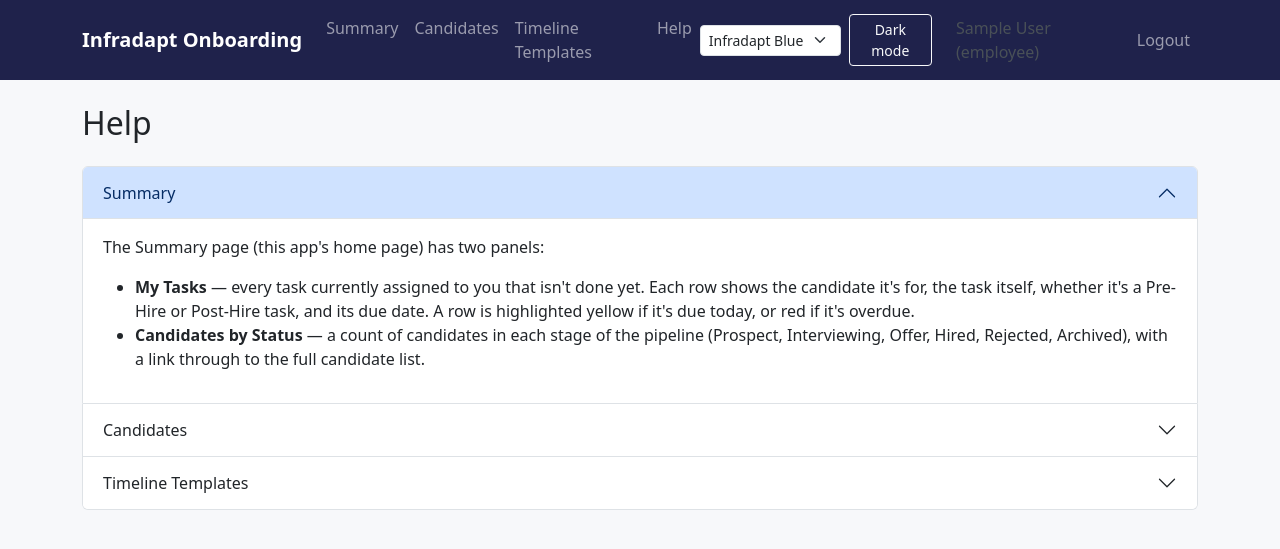
After one commit to crawcareer/infraboard, a Flask app: page /help in a window 1280 px wide. The commit adds this page. Shown: the top 549 px of the page. Run offline with Flask 3, Linux system fonts and the light colour scheme; the visitor is signed in with stand-in values (Sample User, id 1).

Commit message:
new "Help" section added

```diff
--- a/app/main.py
+++ b/app/main.py
@@ -31,3 +31,9 @@ def dashboard():
         my_tasks=my_tasks,
         today=today,
     )
+
+
+@main_bp.route("/help")
+@login_required
+def help_page():
+    return render_template("help.html")
--- a/app/templates/base.html
+++ b/app/templates/base.html
@@ -34,11 +34,12 @@
         <ul class="navbar-nav me-auto">
           <li class="nav-item"><a class="nav-link" href="{{ url_for('main.dashboard') }}">Summary</a></li>
           <li class="nav-item"><a class="nav-link" href="{{ url_for('candidates.list_candidates') }}">Candidates</a></li>
+          <li class="nav-item"><a class="nav-link" href="{{ url_for('templates_admin.list_templates') }}">Timeline Templates</a></li>
           {% if current_user.is_admin %}
-          <li class="nav-item"><a class="nav-link" href="{{ url_for('templates_admin.list_templates') }}">Timeline Templates</a></li>
           <li class="nav-item"><a class="nav-link" href="{{ url_for('auth.team_list') }}">Team</a></li>
           <li class="nav-item"><a class="nav-link" href="{{ url_for('admin.index') }}">Admin</a></li>
           {% endif %}
+          <li class="nav-item"><a class="nav-link" href="{{ url_for('main.help_page') }}">Help</a></li>
         </ul>
         <ul class="navbar-nav align-items-lg-center">
           <li class="nav-item theme-picker me-lg-2 my-1 my-lg-0">
--- /dev/null
+++ b/app/templates/help.html
@@ -0,0 +1,162 @@
+{% extends "base.html" %}
+{% block title %}Help{% endblock %}
+{% block content %}
+<h2 class="mb-4">Help</h2>
+
+<div class="accordion" id="helpAccordion">
+
+  <div class="accordion-item">
+    <h2 class="accordion-header">
+      <button class="accordion-button" type="button" data-bs-toggle="collapse" data-bs-target="#helpSummary">Summary</button>
+    </h2>
+    <div id="helpSummary" class="accordion-collapse collapse show" data-bs-parent="#helpAccordion">
+      <div class="accordion-body">
+        <p>The Summary page (this app's home page) has two panels:</p>
+        <ul>
+          <li>
+            <strong>My Tasks</strong> &mdash; every task currently assigned to you that isn't done yet. Each row
+            shows the candidate it's for, the task itself, whether it's a Pre-Hire or Post-Hire task, and its due
+            date. A row is highlighted yellow if it's due today, or red if it's overdue.
+          </li>
+          <li>
+            <strong>Candidates by Status</strong> &mdash; a count of candidates in each stage of the pipeline
+            (Prospect, Interviewing, Offer, Hired, Rejected, Archived), with a link through to the full candidate
+            list.
+          </li>
+        </ul>
+      </div>
+    </div>
+  </div>
+
+  <div class="accordion-item">
+    <h2 class="accordion-header">
+      <button class="accordion-button collapsed" type="button" data-bs-toggle="collapse" data-bs-target="#helpCandidates">Candidates</button>
+    </h2>
+    <div id="helpCandidates" class="accordion-collapse collapse" data-bs-parent="#helpAccordion">
+      <div class="accordion-body">
+        <p><strong>Adding a candidate</strong></p>
+        <p>
+          Candidates &rarr; Add candidate. Only the name is required; email, phone, position, status, and start
+          date are all optional and can be filled in later. You can also attach a resume right away, or add one
+          afterward from the candidate's own page.
+        </p>
+
+        <p><strong>Adding timeline events</strong></p>
+        <p>
+          Open a candidate and use "+ Add event" under either the Pre-Hire or Post-Hire timeline to add a one-off
+          task by hand. If you'd rather start from a checklist, set the candidate's status to "Hired" (or click
+          "Generate timelines from templates") to fill in both timelines automatically from whichever Timeline
+          Templates exist &mdash; due dates get calculated from the candidate's start date. Each task can be
+          assigned to a team member, given a due date, and checked off once it's done.
+        </p>
+
+        <p><strong>Adding the Infradapt onboarding email task</strong></p>
+        <p>
+          From either timeline, click "+ Add Infradapt onboarding email task." Pick the date the email should go
+          out, then click Preview to see the email the system will generate (candidate name, start date, and you
+          as the point of contact for questions). You can edit the subject and body before creating the task
+          &mdash; whatever you save is exactly what gets sent, automatically, on that date, to Infradapt's support
+          address.
+        </p>
+      </div>
+    </div>
+  </div>
+
+  <div class="accordion-item">
+    <h2 class="accordion-header">
+      <button class="accordion-button collapsed" type="button" data-bs-toggle="collapse" data-bs-target="#helpTemplates">Timeline Templates</button>
+    </h2>
+    <div id="helpTemplates" class="accordion-collapse collapse" data-bs-parent="#helpAccordion">
+      <div class="accordion-body">
+        <p>
+          Timeline Templates are reusable checklists that get copied onto a candidate's Pre-Hire or Post-Hire
+          timeline when they're hired. There are two ways to have them:
+        </p>
+        <ul>
+          <li>
+            <strong>Default templates</strong> &mdash; click "Generate default templates" here to create a
+            ready-made "Pre-Hire" and "Post-Hire" checklist covering the usual steps (paperwork, equipment, IT
+            accounts, training, check-ins, and so on). It only creates whichever of the two doesn't already exist,
+            so it's safe to click even if you already have one of them.
+          </li>
+          <li>
+            <strong>Custom templates</strong> &mdash; click "New template" to build your own from scratch, or open
+            an existing one to add, reorder, or remove its events. Each event has a title, an optional description,
+            and a day offset (how many days before or after the start date it's due).
+          </li>
+        </ul>
+        <p class="mb-0 text-muted">
+          A template's name matters only for the two specifically named "Pre-Hire" and "Post-Hire" &mdash; those
+          are what get applied automatically when a candidate is hired. Other templates you create are available
+          from a candidate's page but aren't applied automatically.
+        </p>
+      </div>
+    </div>
+  </div>
+
+  {% if current_user.is_admin %}
+  <div class="accordion-item">
+    <h2 class="accordion-header">
+      <button class="accordion-button collapsed" type="button" data-bs-toggle="collapse" data-bs-target="#helpTeam">Team</button>
+    </h2>
+    <div id="helpTeam" class="accordion-collapse collapse" data-bs-parent="#helpAccordion">
+      <div class="accordion-body">
+        <p><strong>Employee vs. Admin</strong></p>
+        <p>
+          <strong>Employee</strong> accounts can create and manage candidates, be assigned tasks, and create or
+          edit Timeline Templates. They cannot see the Team or Admin pages. <strong>Admin</strong> accounts can do
+          everything an Employee can, plus manage team members here and configure everything under Admin.
+        </p>
+
+        <p class="mb-0"><strong>Active Directory Integration</strong></p>
+        <p class="mb-0">
+          If Active Directory Integration is configured and enabled (under Admin), user accounts are created and
+          kept in sync automatically from your AD directory as Employee accounts &mdash; you shouldn't need to add
+          them by hand. Accounts disabled in AD get deactivated here automatically too. If you manually change a
+          synced account's name, email, role, or active status yourself, that specific field is remembered and
+          the next sync won't overwrite it &mdash; useful for promoting a synced account to Admin, for example.
+        </p>
+      </div>
+    </div>
+  </div>
+
+  <div class="accordion-item">
+    <h2 class="accordion-header">
+      <button class="accordion-button collapsed" type="button" data-bs-toggle="collapse" data-bs-target="#helpAdmin">Admin</button>
+    </h2>
+    <div id="helpAdmin" class="accordion-collapse collapse" data-bs-parent="#helpAccordion">
+      <div class="accordion-body">
+        <p class="text-muted">
+          The four sections here are system configuration, intended for whoever technically administers this
+          deployment rather than day-to-day users.
+        </p>
+        <ul class="mb-0">
+          <li>
+            <strong>Active Directory Integration</strong> &mdash; connection details for your LDAP/AD server (host,
+            port, encryption, a service account's bind DN and password, the search base and user filter to scope
+            which accounts get synced) and how often the sync runs. Use "Test connection" before relying on it,
+            and "Sync now" to run it immediately instead of waiting for the schedule.
+          </li>
+          <li>
+            <strong>Email Settings</strong> &mdash; the SMTP server this app sends all outbound email through
+            (Infradapt onboarding request emails and task reminders both use this). Standard SMTP AUTH fields:
+            host, port, TLS, and credentials for the sending account.
+          </li>
+          <li>
+            <strong>Email Template</strong> &mdash; the wording of the Infradapt onboarding request email, with a
+            live preview. Editing it only affects tasks created afterward; ones already scheduled keep whatever
+            was generated when they were created.
+          </li>
+          <li>
+            <strong>Task Reminders</strong> &mdash; a daily digest email to every user with pending tasks, listing
+            what's assigned to them with a link back to this site. Configure whether it's on, what time it goes
+            out, and the site's public URL for the link.
+          </li>
+        </ul>
+      </div>
+    </div>
+  </div>
+  {% endif %}
+
+</div>
+{% endblock %}
```
